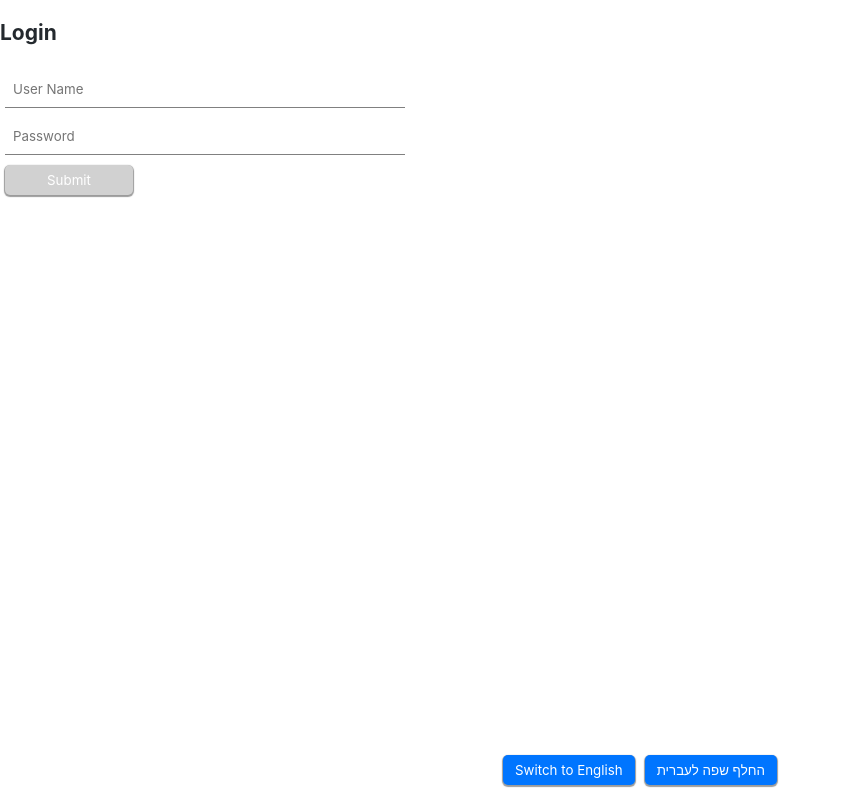
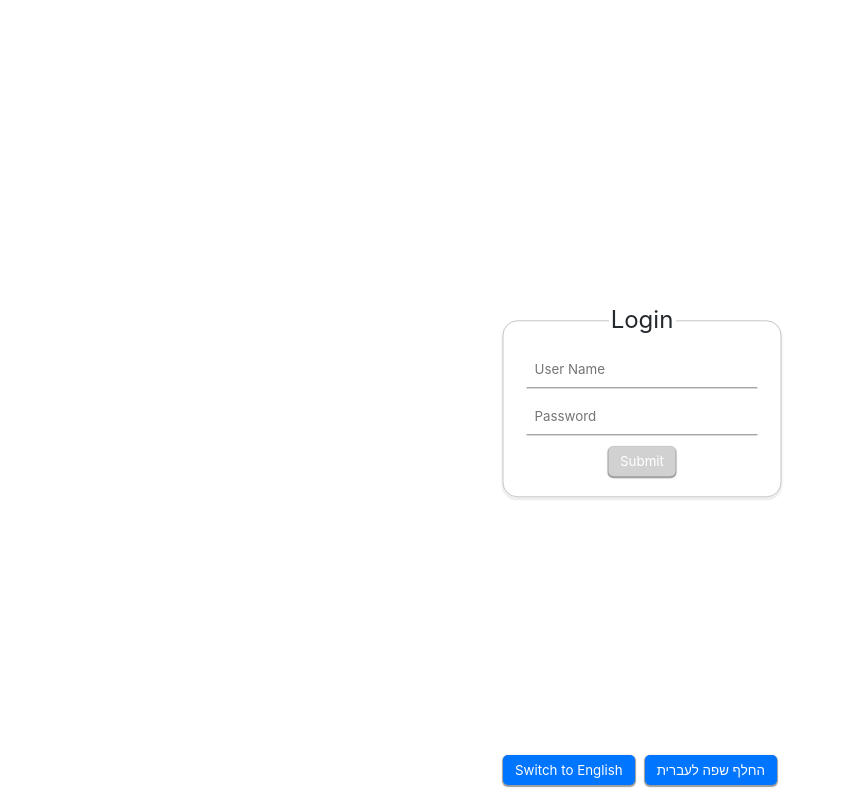
Before and after one commit to davidbu5/user-form-app, a React app: page / in a window 1280 px wide. Shown: the whole page, without its empty margins (0-844 px from the left). Built offline with nearby package versions, Linux system fonts and the light colour scheme.

Commit message:
design login

```diff
--- a/src/App.tsx
+++ b/src/App.tsx
@@ -10,6 +10,7 @@ import { LanguageSwitch } from './components/LanguageSwitch/LanguageSwitch';
 import { AuthApi } from './common/api/AuthApi';
 import { ObservedModalStore } from './common/stores/ModalStore';
 import { Modal } from './components/Modal/Modal';
+import { IStringsRepo } from './common/interfaces/IStringsRepo';
 
 interface IAppState {
   formStore?: ObservableFormStore;
@@ -83,14 +84,8 @@ class App extends React.Component<{}, IAppState> {
 
   getAppView() {
     if (!this.state.authStore) {
-      return <>
-        <Login langStore={this.state.langStore} onSubmit={this.onLoginSubmit} />
-        {
-          this.state.onAuthenticationFailure ?
-            <div>{this.state.langStore.getString("authenticationFailedMessage")}</div> :
-            ""
-        }
-      </>
+      const errorMessageStringName: keyof IStringsRepo = this.state.onAuthenticationFailure ? "authenticationFailedMessage" : "emptyString";
+      return <Login langStore={this.state.langStore} onSubmit={this.onLoginSubmit} errorMessageStringName={errorMessageStringName} />
     } else if (this.state.authStore && this.state.formStore) {
       return <Form store={this.state.formStore} langStore={this.state.langStore} authStore={this.state.authStore} modalStore={this.state.modalStore} ></Form>;
     } else if (this.state.loadingCountries) {
--- /dev/null
+++ b/src/components/Login/Login.less
@@ -0,0 +1,21 @@
+@import "../../index.less";
+
+fieldset.login-form {
+    border: solid #80808073 1px;
+    border-radius: 15px;
+    font-size: 24px;
+    box-shadow: #8e8e8e29 0px 2px 1px 1px;
+    width: 60%;
+    max-width: 200px;
+    position: absolute;
+    top: 50%;
+    left: 50%;
+    transform: translate(-50%, -50%);
+    text-align: center;
+
+    .auth-error-message {
+        margin: 7px;
+        font-size: 11px;
+        color: @error-font-color;
+    }
+}
--- a/src/components/Login/Login.tsx
+++ b/src/components/Login/Login.tsx
@@ -1,9 +1,15 @@
+import "./Login.less";
 import React, { ChangeEvent } from 'react';
 import { observer } from 'mobx-react';
 import { Button } from '../Button/Button';
 import { ObservedLanguageStore } from '../../common/stores/LanguageStore';
+import { IStringsRepo } from "../../common/interfaces/IStringsRepo";
 
-interface ILoginProps { langStore: ObservedLanguageStore, onSubmit: (userName: string, password: string) => void }
+interface ILoginProps {
+    langStore: ObservedLanguageStore;
+    onSubmit: (userName: string, password: string) => void;
+    errorMessageStringName: keyof IStringsRepo;
+}
 interface ILoginState { userName: string; password: string }
 
 @observer
@@ -36,10 +42,9 @@ export class Login extends React.Component<ILoginProps, ILoginState> {
     }
 
     render() {
-        return <div>
-            <h2>
-                {this.props.langStore.getString('login')}
-            </h2>
+        return <>
+            <fieldset className="login-form">
+                <legend>{this.props.langStore.getString('login')}</legend>
                 <div>
                     <input type="text" placeholder={this.getPlaceholder("userName")} onChange={this.onUserNameChange} />
                 </div>
@@ -48,6 +53,12 @@ export class Login extends React.Component<ILoginProps, ILoginState> {
                 </div>
                 <Button text={this.props.langStore.getString("submit")}
                     onButtonClick={this.onSubmit} isDisabled={this.isSubmitDisabled()}></Button>
-        </div>;
+                {
+                    this.props.errorMessageStringName !== "emptyString" ?
+                        <div className="auth-error-message">{this.props.langStore.getString(this.props.errorMessageStringName)}</div> :
+                        ""
+                }
+            </fieldset>
+        </>;
     }
 }
```
Lines whose indentation alone changed are shown as unchanged.
